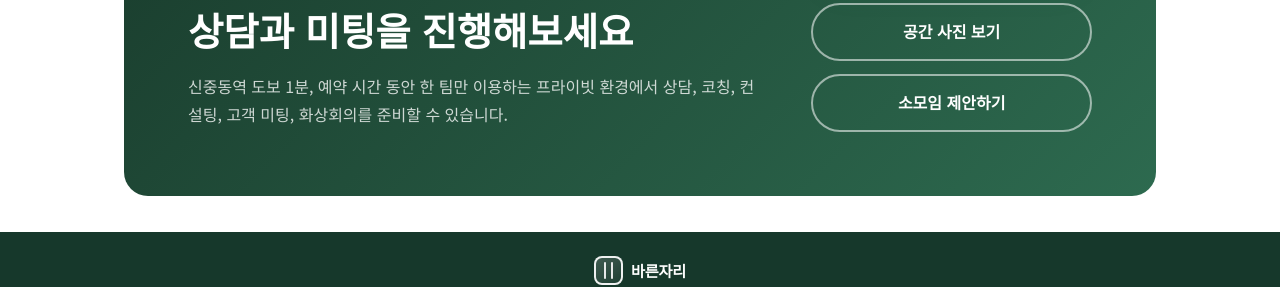
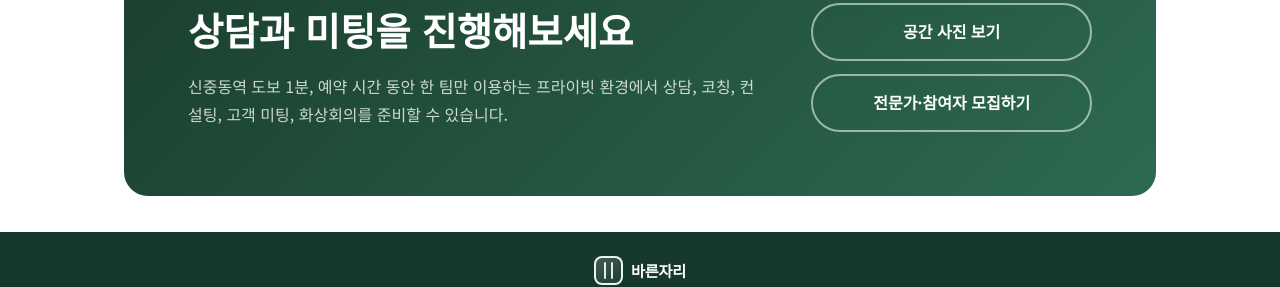
Before and after one commit to bareunspace/blog, a Jekyll site: the page built from meeting.html, in a window 1280 px wide and 900 px high, scrolled down 3673 px. Shown: the part 497-784 px from the top of the window. Built offline with Jekyll 4.4.1, drawn with Linux system fonts in a browser that asks for light colours.

Commit message:
Clarify meeting hub recruitment CTA

```diff
--- a/meeting.html
+++ b/meeting.html
@@ -215,7 +215,7 @@
         <div class="blog-conversion-actions">
           <a href="https://m.place.naver.com/place/2041312316/ticket" target="_blank" rel="noopener noreferrer" class="btn-primary" data-cta="meeting_hub_booking">조용한 상담 · 미팅 공간 예약하기</a>
           <a href="/index.html#space" class="btn-outline">공간 사진 보기</a>
-          <a href="/community/#forms-needed" class="btn-outline">소모임 제안하기</a>
+          <a href="/community/#forms-needed" class="btn-outline">전문가·참여자 모집하기</a>
         </div>
       </div>
     </div>
```
